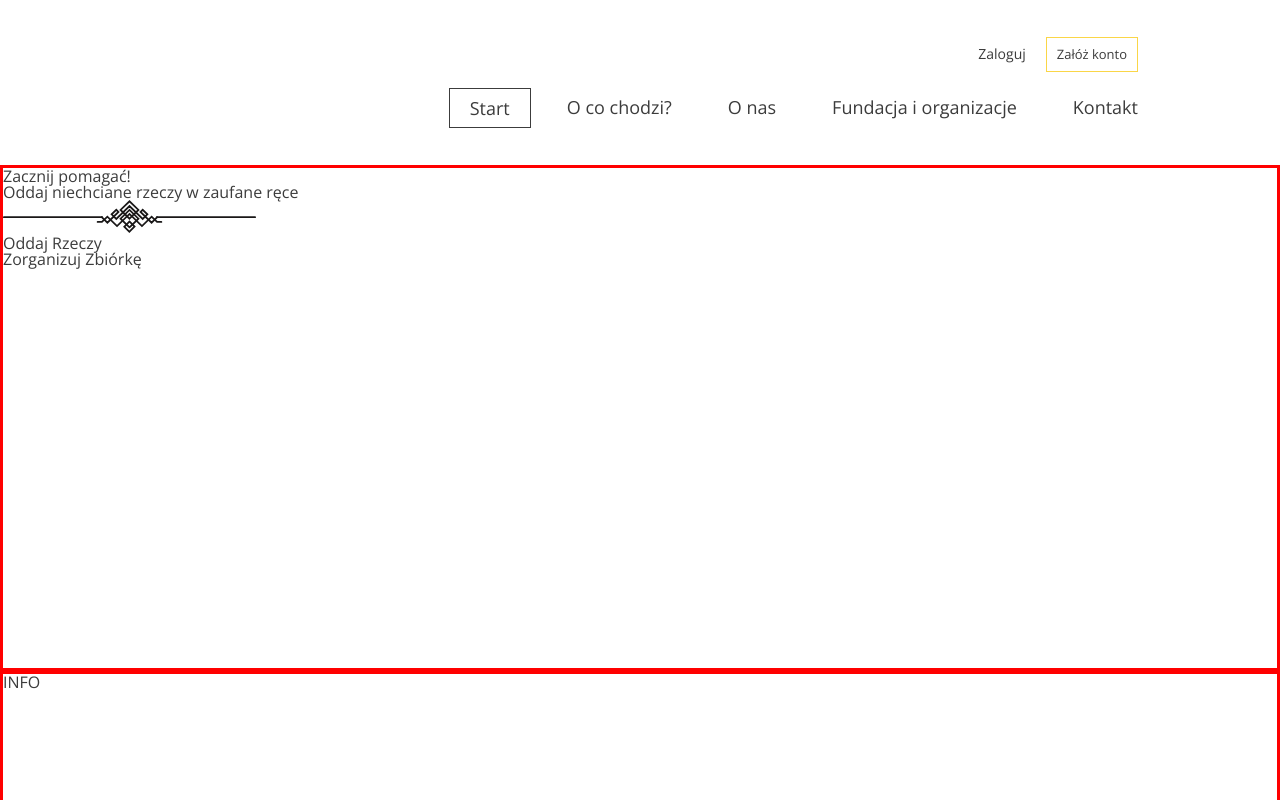
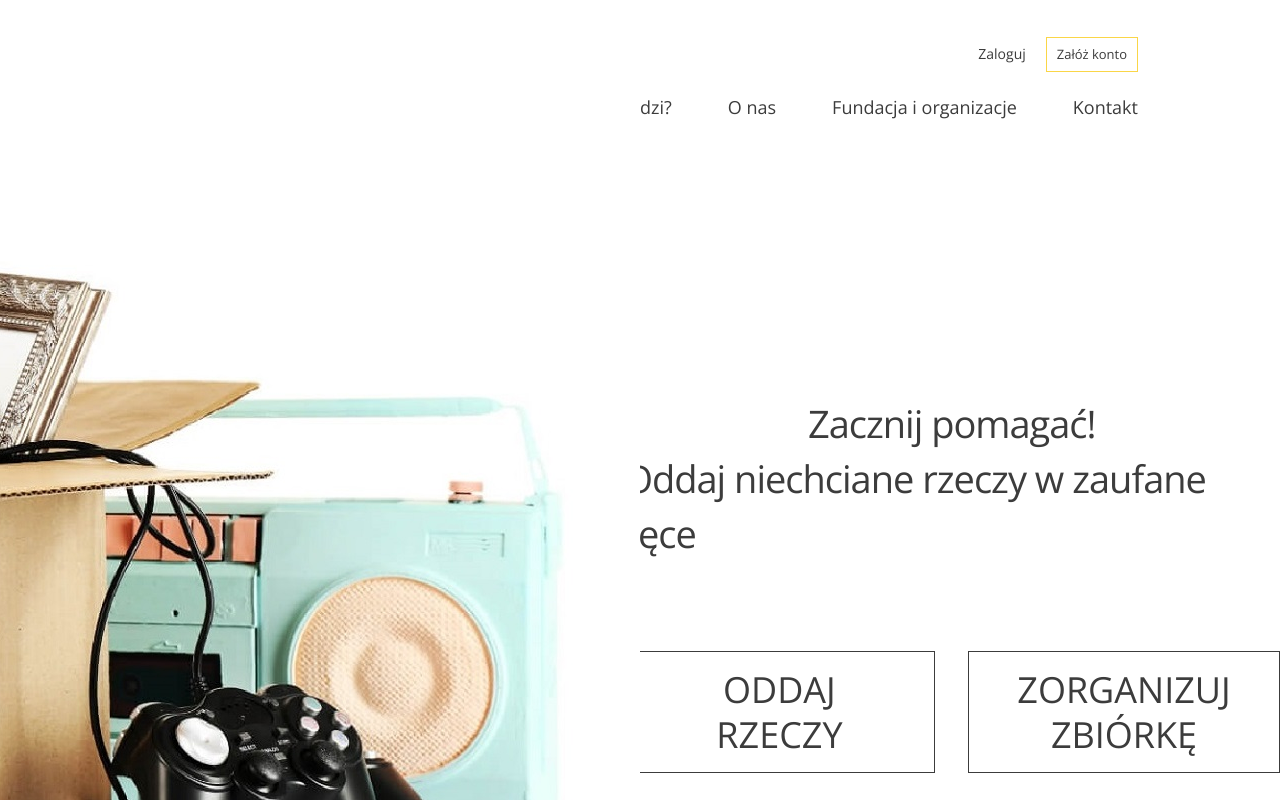
Before and after one commit to Morfozaur/shareconomy, a React (Create React App) app: page /#/ in a window 1280 px wide. Shown: the top 800 px of the page. Built offline with nearby package versions, Linux system fonts and the light colour scheme.

Commit message:
Header strony głównej

```diff
--- a/src/components/Menu.js
+++ b/src/components/Menu.js
@@ -19,23 +19,23 @@ const Menu = () => {
     return (
         <menu className='menu'>
             <div className="menu__login">
-                <div className="menu__login--button"><Link to="/logowanie">Zaloguj</Link></div>
-                <div className="menu__login--button"><Link to="/rejestracja">Załóż konto</Link></div>
+                <div className="login__button"><Link to="/logowanie">Zaloguj</Link></div>
+                <div className="login__button"><Link to="/rejestracja">Załóż konto</Link></div>
             </div>
             <ul className='menu__main'>
-                <li className='menu__main--link'>
+                <li className='main__link'>
                     <div onClick={() => scrollToPage('info')}>Start</div>
                 </li>
-                <li className='menu__main--link'>
+                <li className='main__link'>
                     <div onClick={() => scrollToPage('steps')}>O co chodzi?</div>
                 </li>
-                <li className='menu__main--link'>
+                <li className='main__link'>
                     <div onClick={() => scrollToPage('about')}>O nas</div>
                 </li>
-                <li className='menu__main--link'>
+                <li className='main__link'>
                     <div onClick={() => scrollToPage('helpers')}>Fundacja i organizacje</div>
                 </li>
-                <li className='menu__main--link'>
+                <li className='main__link'>
                     <div onClick={() => scrollToPage('contact')}>Kontakt</div>
                 </li>
             </ul>
--- a/src/components/elements/Decoration.js
+++ b/src/components/elements/Decoration.js
@@ -3,7 +3,7 @@ import React from 'react';
 const Decoration = () => {
     return (
         <svg xmlns="http://www.w3.org/2000/svg" xmlnsXlink="http://www.w3.org/1999/xlink" width="253" height="33"
-             viewBox="0 0 253 33" className='decoration'>
+             viewBox="0 0 253 33" className='decor'>
             <defs>
                 <clipPath id="a">
                     <rect width="253" height="33" fill="none"/>
--- a/src/components/home/HomeHeader.js
+++ b/src/components/home/HomeHeader.js
@@ -1,18 +1,30 @@
 import React from 'react';
 import Decoration from "../elements/Decoration";
+import cover from "../../assets/cover.jpg"
+import {useHistory} from "react-router-dom";
 
 const HomeHeader = () => {
+
+    const history = useHistory()
+
+    const toLogin = () => {
+        history.push('/logowanie')
+    };
+
     return (
-        <section className='home__header'>
-            <div className="minicontainer">
-                <div className="menu__toform">
-                    <h2 className="menu__toform--title">Zacznij pomagać!</h2>
-                    <h2 className="menu__toform--title">Oddaj niechciane rzeczy w zaufane ręce</h2>
-                    <Decoration/>
-                    <div className="menu__toform--buttons">
-                        <div className="menu__toform--buttons-btn">Oddaj Rzeczy</div>
-                        <div className="menu__toform--buttons-btn">Zorganizuj Zbiórkę</div>
-                    </div>
+        <section className='header'>
+            <div className="cover">
+                <img className='cover__img' src={cover} alt="cover"/>
+            </div>
+            <div className="toform">
+                <h2 className="toform__title">
+                    <span>Zacznij pomagać!</span>
+                    <span>Oddaj niechciane rzeczy w zaufane ręce</span>
+                </h2>
+                <Decoration/>
+                <div className="toform__buttons">
+                    <div className="toform__btn btn--big" onClick={toLogin}><span>Oddaj</span><span>Rzeczy</span></div>
+                    <div className="toform__btn btn--big" onClick={toLogin}><span>Zorganizuj</span><span>Zbiórkę</span></div>
                 </div>
             </div>
         </section>
--- a/src/scss/elements/_buttons.scss
+++ b/src/scss/elements/_buttons.scss
@@ -1,5 +1,17 @@
 .btn {
-  &--text {
+  &--big {
+    cursor: pointer;
+    display: flex;
+    flex-direction: column;
+    justify-content: center;
+    align-content: center;
+    text-align: center;
+    width: 19.375rem;
+    height: 7.5rem;
+    font-weight: 300;
+    font-size: 2.25rem;
+    line-height: 2.812rem;
     text-transform: uppercase;
+    border: 1px solid $base-color;
   }
 }
--- a/src/scss/main.scss
+++ b/src/scss/main.scss
@@ -3,6 +3,7 @@
 @import "settings/fonts";
 @import "settings/base";
 
+@import "elements/buttons";
 
 @import "sections/menu";
 @import "sections/home-header";
--- a/src/scss/sections/_home-header.scss
+++ b/src/scss/sections/_home-header.scss
@@ -1,7 +1,35 @@
-section {
-  height: 500px;
-  border: 3px red solid;
-  .header {
-
+.header {
+  position: relative;
+  display: flex;
+  height: 840px;
+  .cover, .toform {
+    width: 50%;
+  }
+  .cover__img {
+    position: absolute;
+    bottom: 0;
+    left: 50%;
+    transform: translateX(-100%);
+  }
+  .toform {
+    height: 350px;
+    width: 674px;
+    align-self: center;
+    &, &__title, &__buttons {
+      display: flex;
+      flex-direction: column;
+      justify-content: center;
+      align-items: center;
+    }
+    &__title {
+      margin-bottom: 1.625rem;
+      align-items: center;
+    }
+    &__buttons {
+      width: 100%;
+      flex-direction: row;
+      justify-content: space-between;
+      margin-top: 4rem;
+    }
   }
 }
--- a/src/scss/sections/_menu.scss
+++ b/src/scss/sections/_menu.scss
@@ -7,7 +7,8 @@
     display: flex;
     justify-content: flex-end;
   }
-  &__login--button {
+  .login__button {
+    cursor: pointer;
     padding: 0.625rem;
     margin-left: 0.625rem;
     font-size: 0.875rem;
@@ -16,7 +17,8 @@
       font-size: 0.812rem;
     }
   }
-  &__main--link {
+  .main__link {
+    cursor: pointer;
     font-size: 1.125rem;
     padding: 0.625rem 1.25rem;
     margin-left: 1rem;
--- a/src/scss/settings/_fonts.scss
+++ b/src/scss/settings/_fonts.scss
@@ -7,3 +7,9 @@ body {
   font-family: $font-base;
   color: $base-color;
 }
+
+h2 {
+  font-size: 2.375rem;
+  line-height: 3.437rem;
+  letter-spacing: -1px;
+}
```
Also changed, not shown: src/assets/Home-Hero-Image.jpg (deleted), src/assets/cover.jpg (added).
